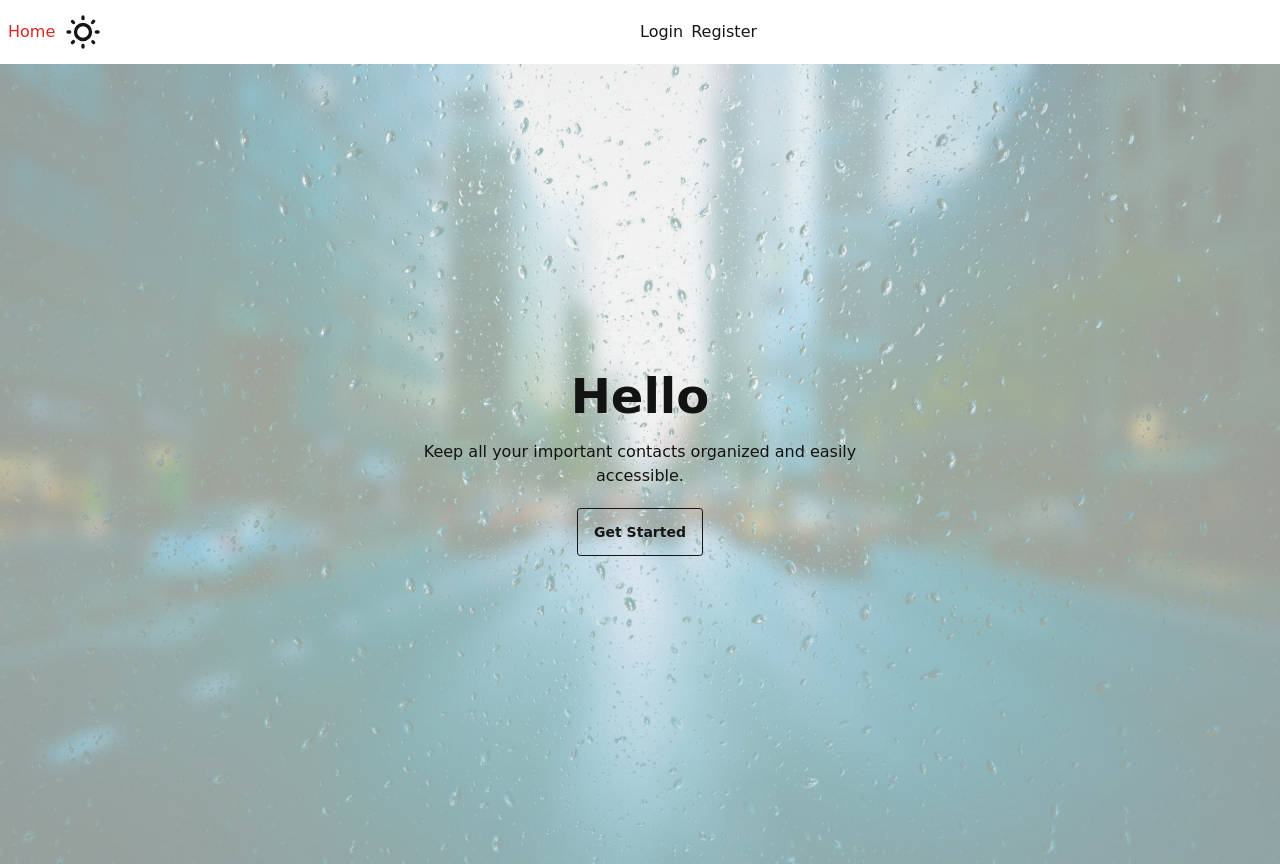
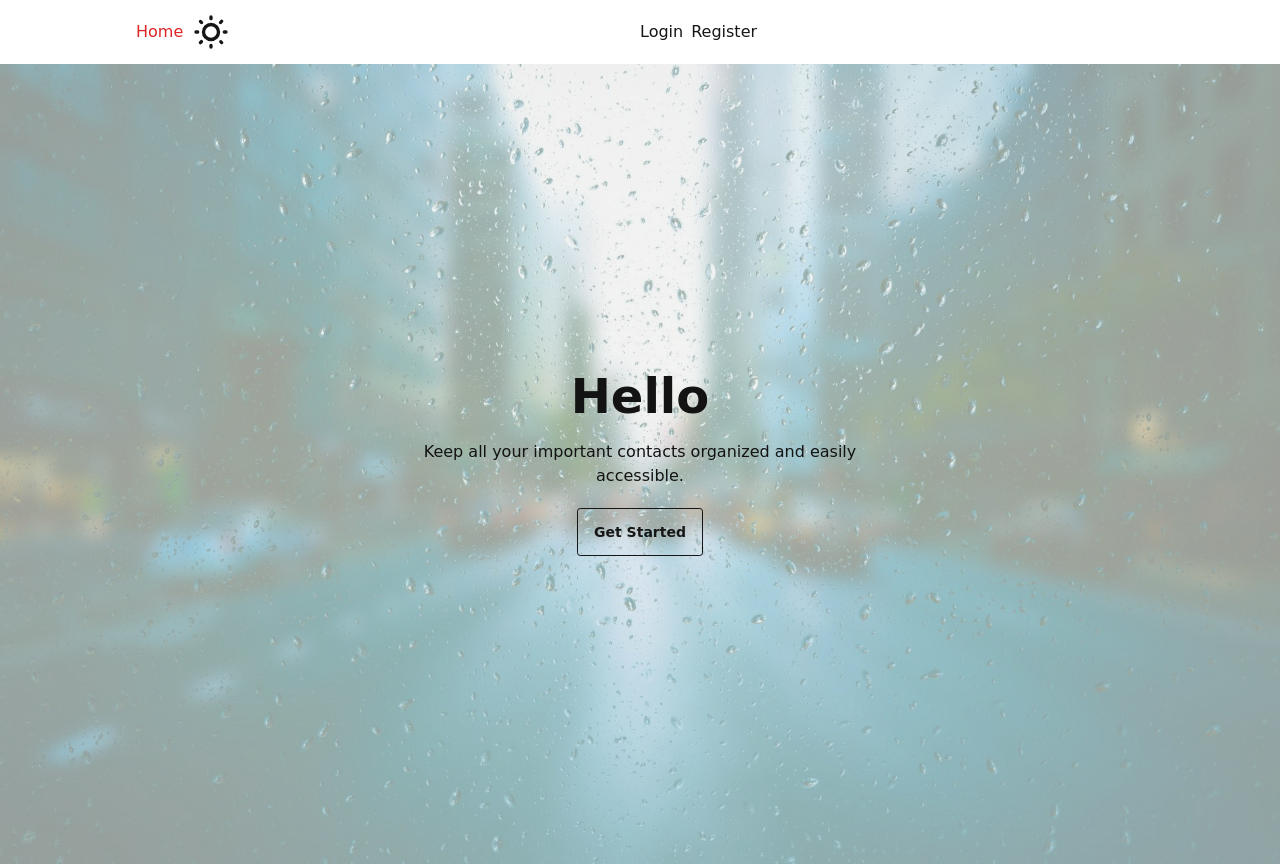
Before and after one commit to anastasiia-riabokon/goit-react-hw-08, a React (Vite) app: page / in a window 1280 px wide. Built offline with nearby package versions, Linux system fonts and the light colour scheme.

Commit message:
fix: center header

```diff
--- a/src/components/AppBar/AppBar.jsx
+++ b/src/components/AppBar/AppBar.jsx
@@ -9,7 +9,7 @@ const AppBar = () => {
   return (
     <header>
       <nav>
-        <ul className="navbar bg-base-100">
+        <ul className="navbar bg-base-100 max-w-[1024px] mx-auto">
           <Navigation />
           {!isLoggedIn ? <AuthNav /> : <UserMenu />}
         </ul>
```
